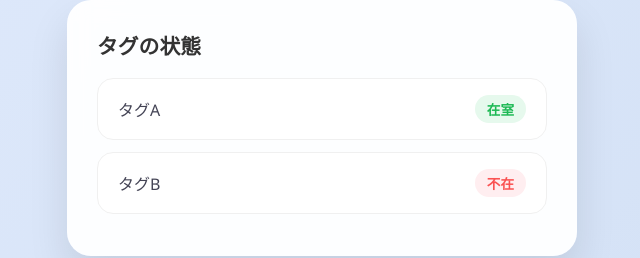
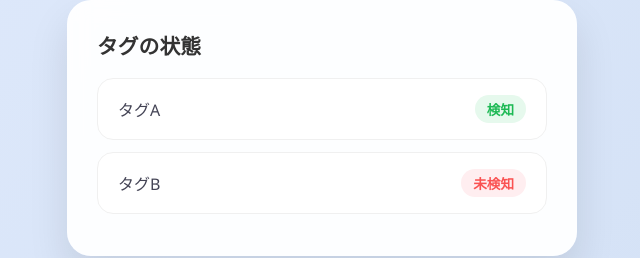
Before and after one commit to DoE029/SOTUKEN, a plain HTML site: page webapp/templates/index.html in a window 1280 px wide. Shown: the part 137-395 px from the top of the page, 318-958 px from the left. Drawn offline with Linux system fonts and the light colour scheme.

Commit message:
webアプリ　検知に変更

```diff
--- a/webapp/templates/index.html
+++ b/webapp/templates/index.html
@@ -25,11 +25,11 @@
         <ul>
             <li>
                 <span>タグA</span>
-                <span class="status in">在室</span>
+                <span class="status in">検知</span>
             </li>
             <li>
                 <span>タグB</span>
-                <span class="status out">不在</span>
+                <span class="status out">未検知</span>
             </li>
         </ul>
         <!--
```
